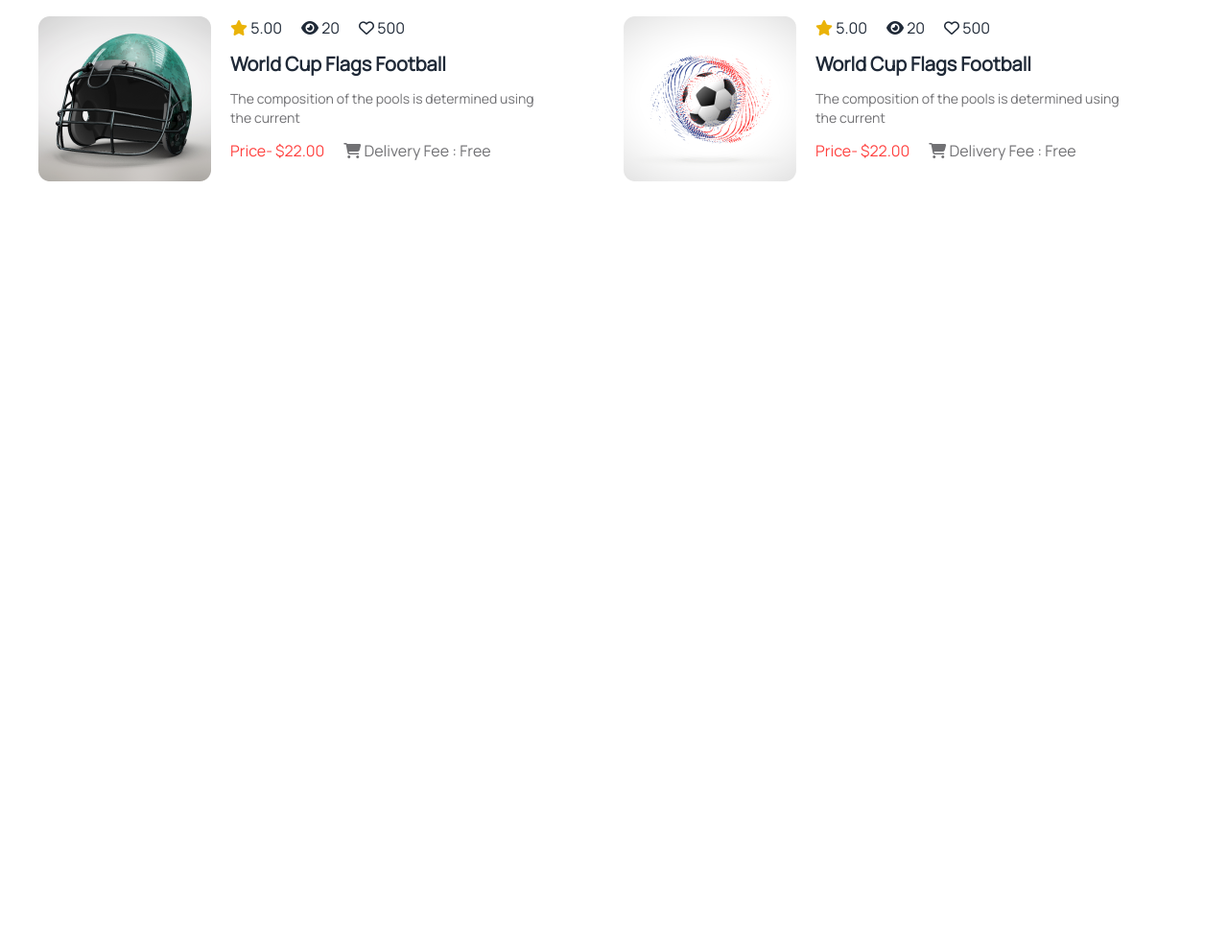
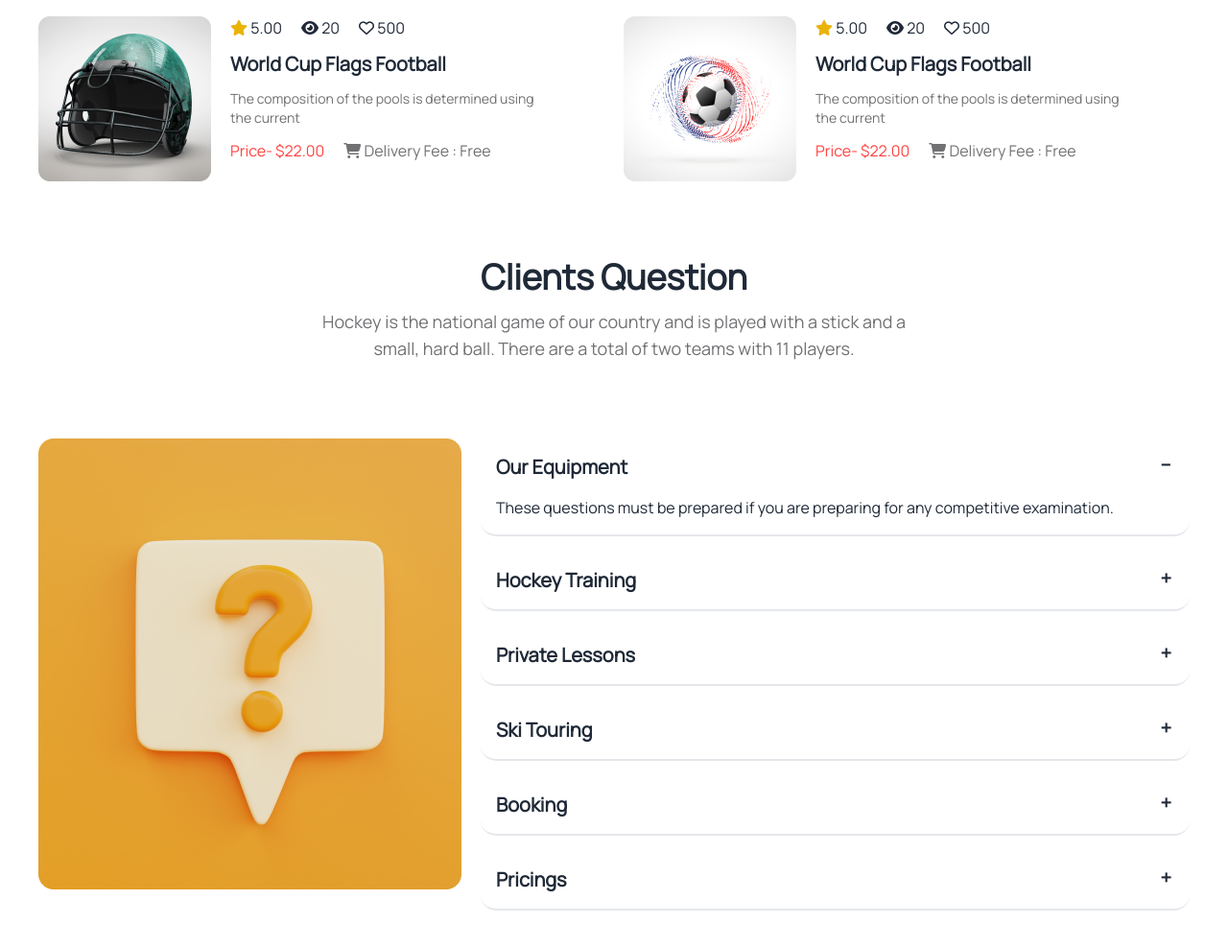
Before and after one commit to MD-Rakibul-Hassan/Hockey-clup, a plain HTML site: page index.html in a window 1280 px wide. Shown: the part 2925-3912 px from the top of the page at 96% size. Before the commit the page ends 3194 px from the top, so only its background shows below. Drawn offline with nearby package versions, Linux system fonts and the light colour scheme.

Commit message:
Clients question section complate with full responsive for mobile

```diff
--- a/index.html
+++ b/index.html
@@ -391,6 +391,77 @@
 				</div>
 			</div>
 		</section>
+		<!-- Clients Question part  -->
+		<section class="px-5 lg:px-0">
+			<div class="text-center">
+				<h1 class="text-xl lg:text-4xl my-3 font-extrabold">Clients Question</h1>
+				<p class="common-text-color max-w-[650px] mx-auto text-sm lg:text-lg my-3">Hockey is the national game of our country and is played with a stick and a small, hard ball. There are a total of two teams with 11 players.
+				</p>
+			</div>
+			<!-- Question part container  -->
+			<div class="flex flex-col lg:flex lg:flex-row my-10 lg:my-20 gap-5">
+				<div class="">
+					<img src="./Images/11.png" alt="">
+				</div>
+				<div class="flex-1">
+
+					<div class="collapse collapse-plus border-b-2 mb-4">
+						<input type="radio" name="my-accordion-3" checked="checked" />
+						<div class="collapse-title text-xl font-extrabold">
+						Our Equipment
+						</div>
+						<div class="collapse-content">
+						<p>These questions must be prepared if you are preparing for any competitive examination.</p>
+						</div>
+					</div>
+					<div class="collapse collapse-plus border-b-2 mb-4">
+						<input type="radio" name="my-accordion-3" />
+						<div class="collapse-title text-xl font-extrabold">
+						Hockey Training
+						</div>
+						<div class="collapse-content">
+						<p>hello</p>
+						</div>
+					</div>
+					<div class="collapse collapse-plus border-b-2 mb-4">
+						<input type="radio" name="my-accordion-3" />
+						<div class="collapse-title text-xl font-extrabold">
+						Private Lessons
+						</div>
+						<div class="collapse-content">
+						<p>hello</p>
+						</div>
+					</div>
+					<div class="collapse collapse-plus border-b-2 mb-4">
+						<input type="radio" name="my-accordion-3" />
+						<div class="collapse-title text-xl font-extrabold">
+						Ski Touring
+						</div>
+						<div class="collapse-content">
+						<p>hello</p>
+						</div>
+					</div>
+					<div class="collapse collapse-plus border-b-2 mb-4">
+						<input type="radio" name="my-accordion-3" />
+						<div class="collapse-title text-xl font-extrabold">
+						Booking
+						</div>
+						<div class="collapse-content">
+						<p>hello</p>
+						</div>
+					</div>
+					<div class="collapse collapse-plus border-b-2 ">
+						<input type="radio" name="my-accordion-3" />
+						<div class="collapse-title text-xl font-extrabold">
+						Pricings
+						</div>
+						<div class="collapse-content">
+						<p>hello</p>
+						</div>
+					</div>
+				</div>
+			</div>
+		</section>
       </main>
     <!-- Footer section  -->
     <footer></footer>
```
